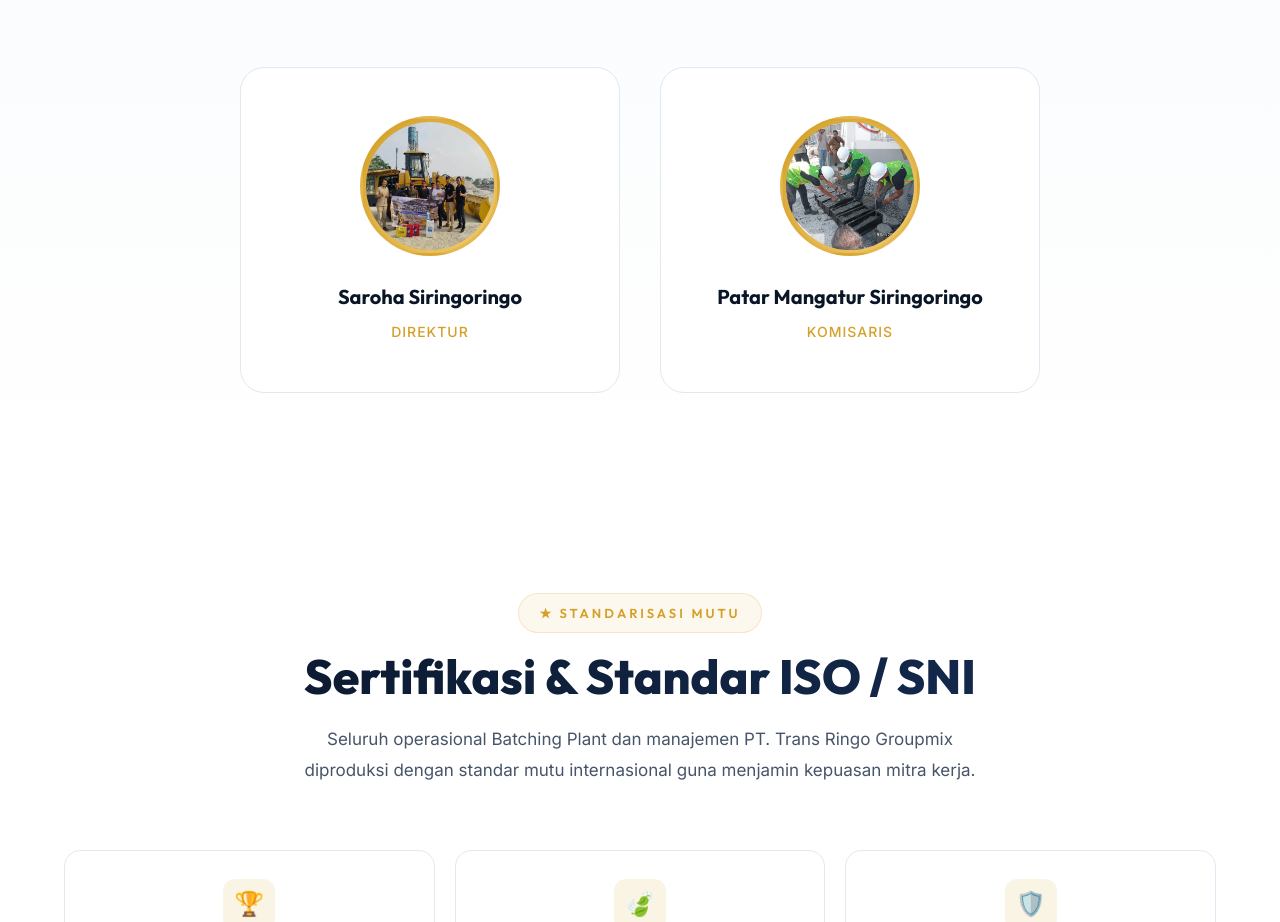
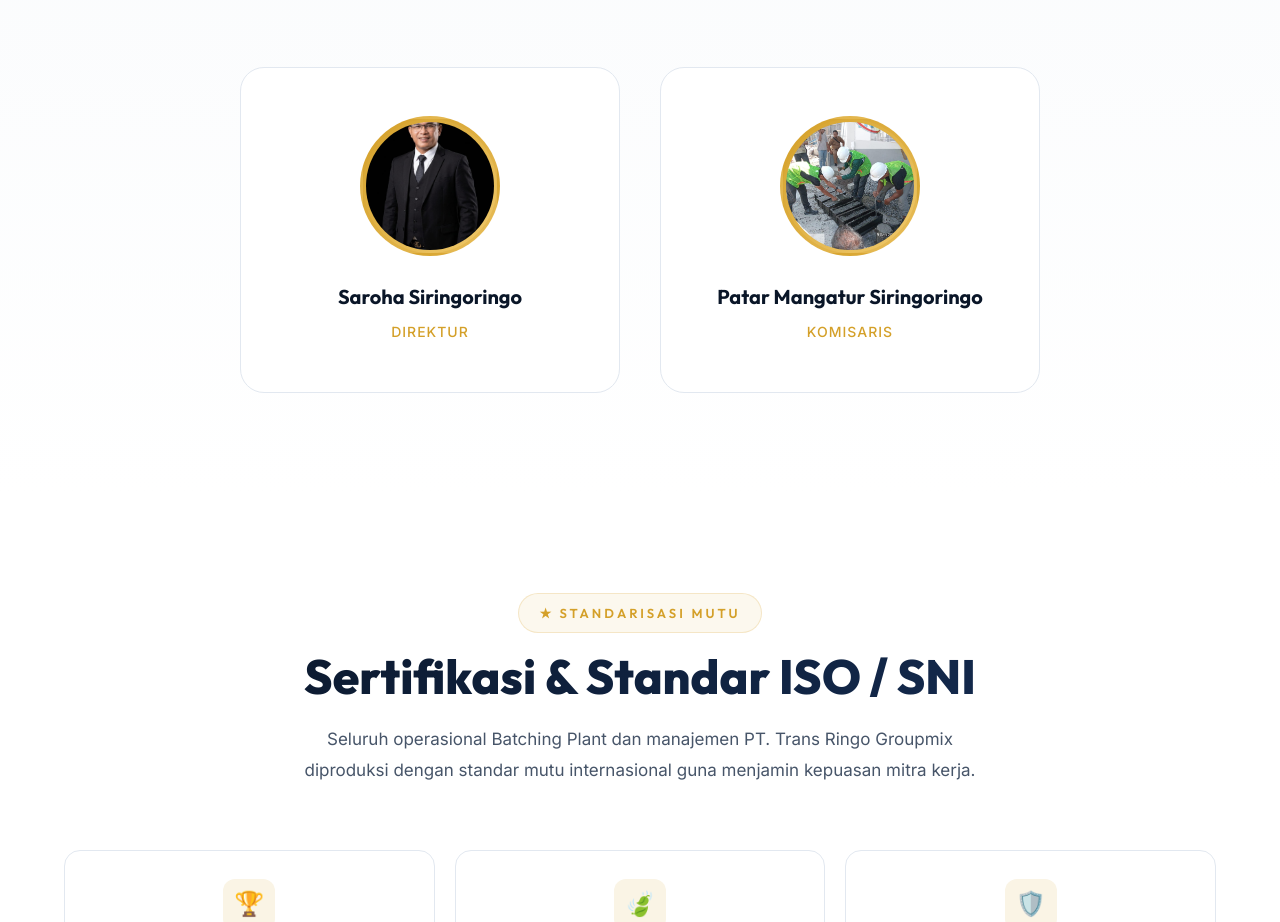
Before and after one commit to WagYu31/pt-trans-ringo-groupmix, a Next.js app: page / in a window 1280 px wide. Shown: the part 5170-6092 px from the top of the page. Built offline with nearby package versions, Linux system fonts and the light colour scheme.

Commit message:
feat: change Director's photo to the official portrait image

```diff
--- a/app/components/Team.js
+++ b/app/components/Team.js
@@ -7,7 +7,7 @@ export default function Team() {
     {
       name: 'Saroha Siringoringo',
       role: 'Direktur',
-      image: '/images/team-photo.jpeg',
+      image: '/images/director-portrait.jpg',
     },
     {
       name: 'Patar Mangatur Siringoringo',
```
Also changed, not shown: public/images/director-portrait.jpg (added).
